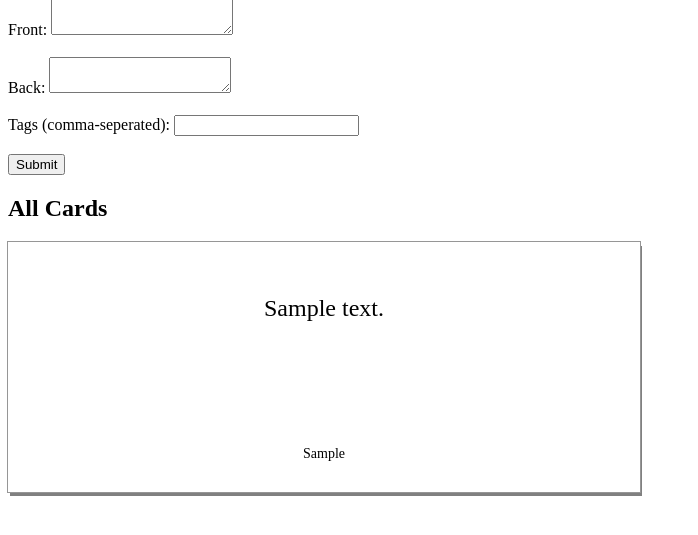
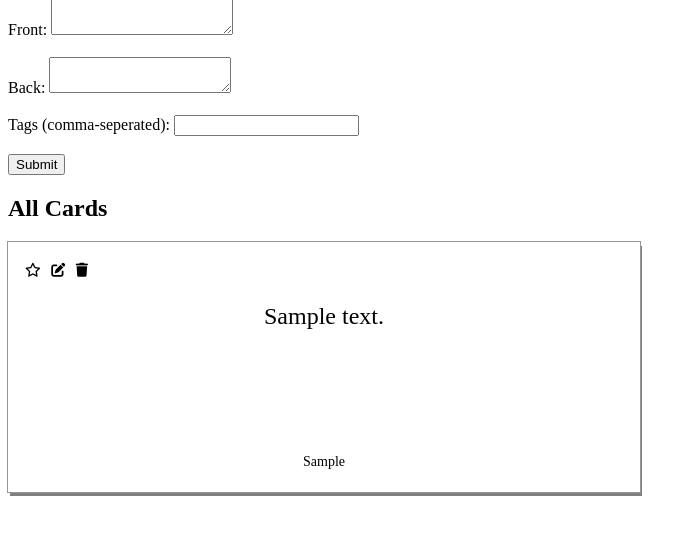
Before and after one commit to seanmisra/flashcard-depo, a PHP site: page / in a window 1280 px wide. Shown: the part 188-723 px from the top of the page, without its empty margins (0-698 px from the left). Run offline with PHP 8.4, Linux system fonts and the light colour scheme; the visitor is signed in with stand-in values (Sample User, id 1); tables that the repository leaves empty hold one stand-in row (values such as "Sample post").

Commit message:
flashcard icons; add favorite_ind column

```diff
--- a/init/01.sql
+++ b/init/01.sql
@@ -1,3 +1,4 @@
 CREATE TABLE `mydatabase`.`cards` (`id` INT NOT NULL AUTO_INCREMENT , `front_desc` VARCHAR(1000) NOT NULL , `back_desc` VARCHAR(1000) NOT NULL , `tags` VARCHAR(500) NOT NULL , `is_private` CHAR(1) NOT NULL DEFAULT 'Y' , `user` VARCHAR(100) NULL DEFAULT NULL , PRIMARY KEY (`id`)) ENGINE = InnoDB;
+ALTER TABLE `cards` ADD `favorite_ind` CHAR(1) NOT NULL DEFAULT 'N' AFTER `user`;
 
 CREATE TABLE `mydatabase`.`users` (`id` INT NOT NULL AUTO_INCREMENT , `username` VARCHAR(100) NOT NULL , `password` VARCHAR(100) NOT NULL , PRIMARY KEY (`id`)) ENGINE = InnoDB;
--- a/src/cardAction.php
+++ b/src/cardAction.php
@@ -15,8 +15,13 @@
 
         #echo "INSERT INTO mydatabase.cards (front_desc, back_desc, tags, is_private) VALUES ('test-front', 'test-back', 'test-tag', 'Y')";
         #echo "<br>";
-        $insertSQL = "INSERT INTO mydatabase.cards (front_desc, back_desc, tags, is_private, user) VALUES ('"
-            . $flashcardFront . "', '" . $flashcardBack . "', '" . $flashcardTags . "', '" . $is_private . "', '" . $flashcardUser . "')";
+        $insertSQL = "INSERT INTO mydatabase.cards (front_desc, back_desc, tags, is_private, user, favorite_ind) VALUES ('"
+            . $flashcardFront .
+            "', '" . $flashcardBack .
+            "', '" . $flashcardTags .
+            "', '" . $is_private .
+            "', '" . $flashcardUser .
+            "', 'N')";
         #echo $sql;
 
         try {
@@ -47,22 +52,41 @@
             $cardFront = $row['front_desc'];
             $cardBack = $row['back_desc'];
             $tags = $row['tags'];
-            $thisCard = new Card($cardId, $cardFront, $cardBack, $tags);
+            $favoriteInd = $row['favorite_ind'];
+            $thisCard = new Card($cardId, $cardFront, $cardBack, $tags, $favoriteInd);
             $allCards[] = $thisCard;
         }
         // print_r($allCards);
+
+        function clickStar(int $id) {
+            echo "I got to click star";
+        }
     ?>
 
     <h2>All Cards</h2>
     <?php foreach($allCards as $card): ?>
         <div class="card"
-            id="<?php echo $card->getCardId()?>"
-            onclick="<?php echo 'clickCard(' . $card->getCardId() . ')'?>">
+            id="<?php echo $card->getCardId()?>">
+                <div class="card-icons">
+                    <i class="card-icon fa-regular fa-star"
+                    onclick="<?php 'clickStar(' . $card->getCardId() . ')'?>"
+                    ></i>
 
+                    <i class="card-icon fa-solid fa-pen-to-square"
+                    onclick="<?php 'clickEdit(' . $card->getCardId() . ')'?>"
+                    ></i>
 
-                <p class="card-front show-side"><?php echo $card->getCardFront()?> </p>
-                <p class="card-back hide-side"><?php echo $card->getCardBack()?> </p>
-                <div class="tags"><?php echo $card->getFormattedTags()?> </div>
+                    <i class="card-icon fa-solid fa-trash"
+                    onclick="<?php 'clickDelete(' . $card->getCardId() . ')'?>"
+                    ></i>
+                </div>
+                <div class="card-content"
+                onclick="<?php echo 'clickCard(' . $card->getCardId() . ')'?>"
+                >
+                    <p class="card-front show-side"><?php echo $card->getCardFront()?> </p>
+                    <p class="card-back hide-side"><?php echo $card->getCardBack()?> </p>
+                    <div class="tags"><?php echo $card->getFormattedTags()?> </div>
+                </div>
         </div>
     <?php endforeach; ?>
 </div>
--- a/src/index.php
+++ b/src/index.php
@@ -14,7 +14,9 @@ error_reporting(E_ALL);
     <head>
       <link rel='stylesheet' href='style/style.css'>
       <script src='script/cardScript.js'></script>
+      <link rel="stylesheet" href="https://cdnjs.cloudflare.com/ajax/libs/font-awesome/6.2.1/css/all.min.css" integrity="sha512-MV7K8+y+gLIBoVD59lQIYicR65iaqukzvf/nwasF0nqhPay5w/9lJmVM2hMDcnK1OnMGCdVK+iQrJ7lzPJQd1w==" crossorigin="anonymous" referrerpolicy="no-referrer" />
     </head>
+
     <p><?php echo "WELCOME: " . $_SESSION['username']; ?></p>
     <a href="logout.php">Logout</a>
 
--- a/src/model/Card.php
+++ b/src/model/Card.php
@@ -7,7 +7,11 @@ class Card {
     # this only works because the access modifiers are private, the variables are then implied
     private $tagList = [];
 
-    public function __construct(private int $cardId, private string $cardFront, private string $cardBack, private string $tags) {
+    public function __construct(private int $cardId,
+        private string $cardFront,
+        private string $cardBack,
+        private string $tags,
+        private string $favoriteInd) {
         $this->tagList = explode(",", $tags);
     }
 
@@ -35,4 +39,8 @@ class Card {
         return $this->cardId;
     }
 
+    public function getFavoriteInd(): string {
+        return $this->favoriteInd;
+    }
+
 }
--- a/src/script/cardScript.js
+++ b/src/script/cardScript.js
@@ -11,3 +11,15 @@ function clickCard(id) {
         hideSide.classList.replace('hide-side', 'show-side');
     }
 }
+
+function clickStar(event, id) {
+    alert(id);
+}
+
+function clickEdit(event, id) {
+    alert(id);
+}
+
+function clickDelete(event, id) {
+    alert(id);
+}
--- a/src/style/style.css
+++ b/src/style/style.css
@@ -12,8 +12,31 @@
     cursor: pointer;
 }
 
-.card:hover {
+.card-content {
+    width: 100%;
+    display: flex;
+    flex-direction: column;
+    align-items: center;
+}
+
+.card-content:hover {
     opacity: .6;
+}
+
+.card-icons {
+    font-size: 14px !important;
+    float: left;
+    width: 100%;
+    justify-content: left;
+    margin-left: 20px;
+}
+
+.card-icon {
+    margin-left: 7px;
+}
+
+.card-icon:hover {
+    color: blue;
 }
 
 .hide-side {
```
